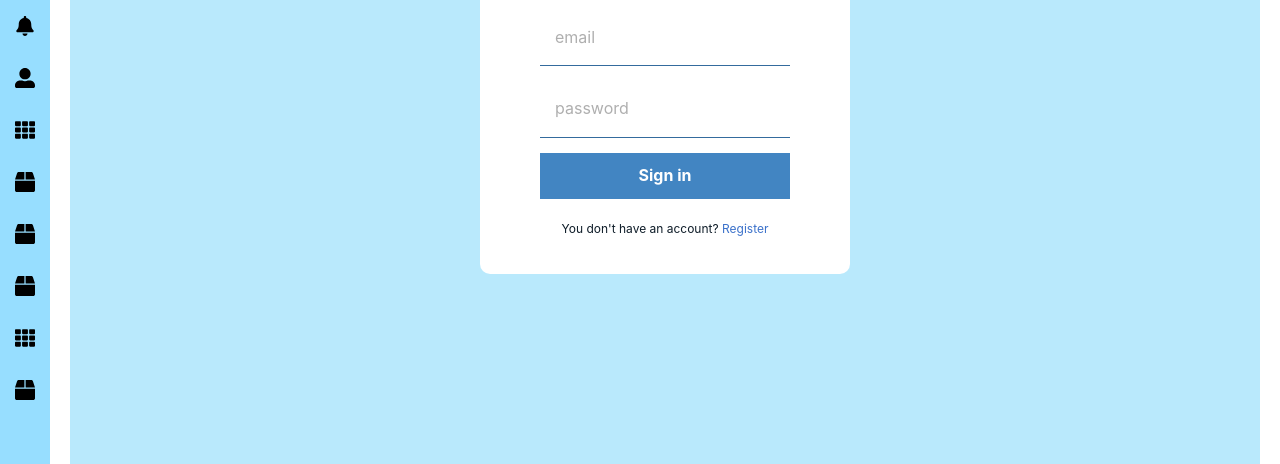
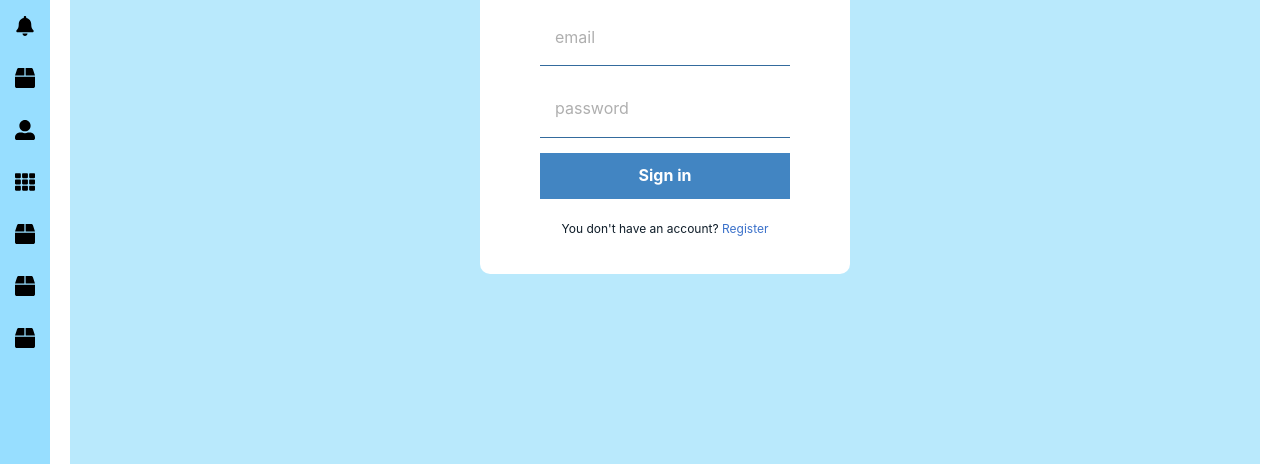
Before and after one commit to aqilahshi/MyEventOrg1, a React (Create React App) app: page /login in a window 1280 px wide. Shown: the part 327-791 px from the top of the page. Built offline with nearby package versions, Linux system fonts and the light colour scheme; no server answers.

Commit message:
Update Sidebar.jsx

```diff
--- a/src/components/Sidebar.jsx
+++ b/src/components/Sidebar.jsx
@@ -58,6 +58,11 @@ const Sidebar = ({children}) => {
             name:"Activity",
             icon:<FaBell/>
         },
+        {
+            path:"/award",
+            name:"Award",
+            icon:<FaBox/>
+        },
 
         // {
         //     path:"/files",
@@ -91,18 +96,7 @@ const Sidebar = ({children}) => {
             path:"/luckydraw",
             name:"LuckyDraw",
             icon:<FaBox/>
-        },
-        //Event Committee UI
-        {
-            path:"/activity",
-            name:"Activity",
-            icon:<FaTh/>
-        },
-        {
-            path:"/award",
-            name:"Award",
-            icon:<FaBox/>
-        },
+        }
 
     ]
     return (
```
